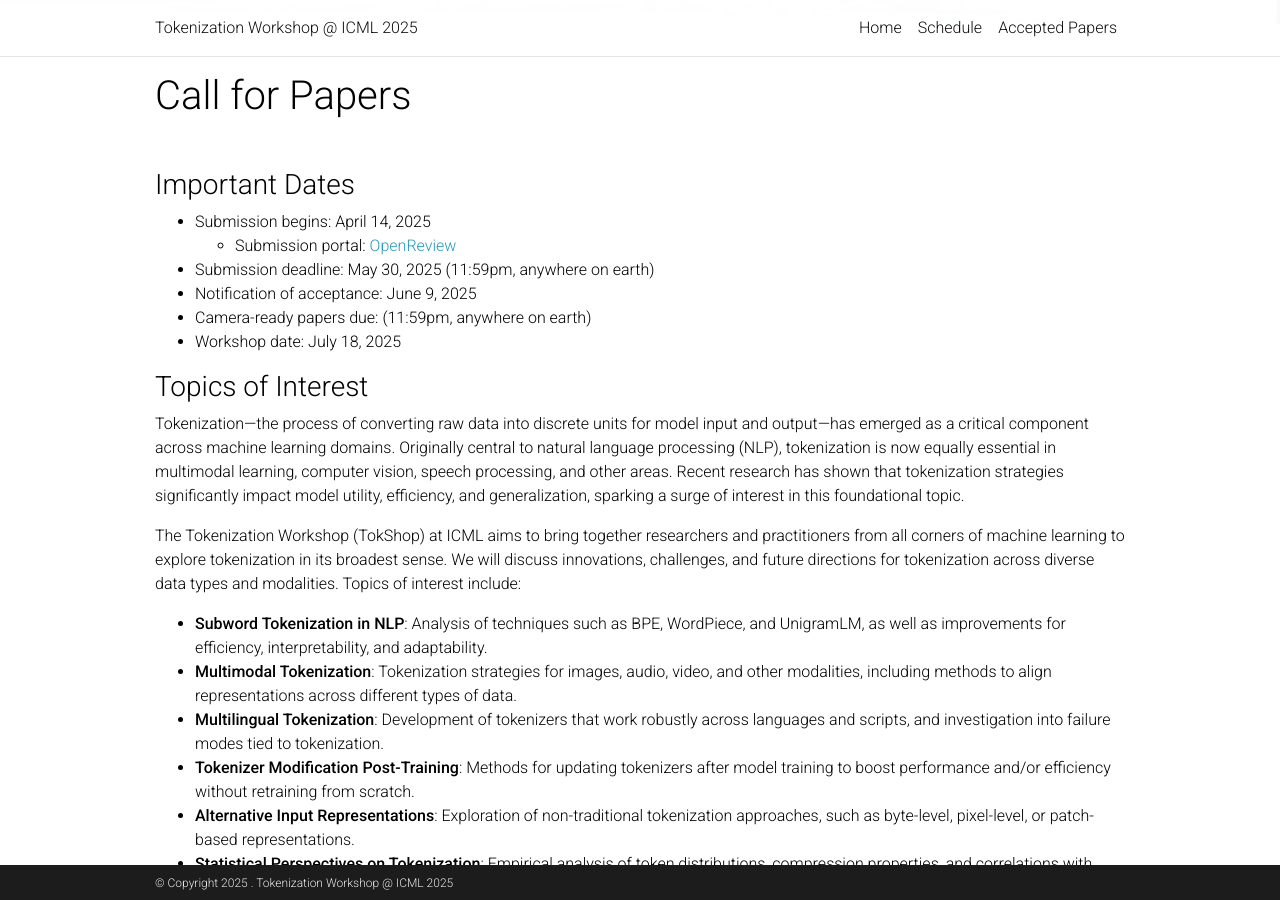
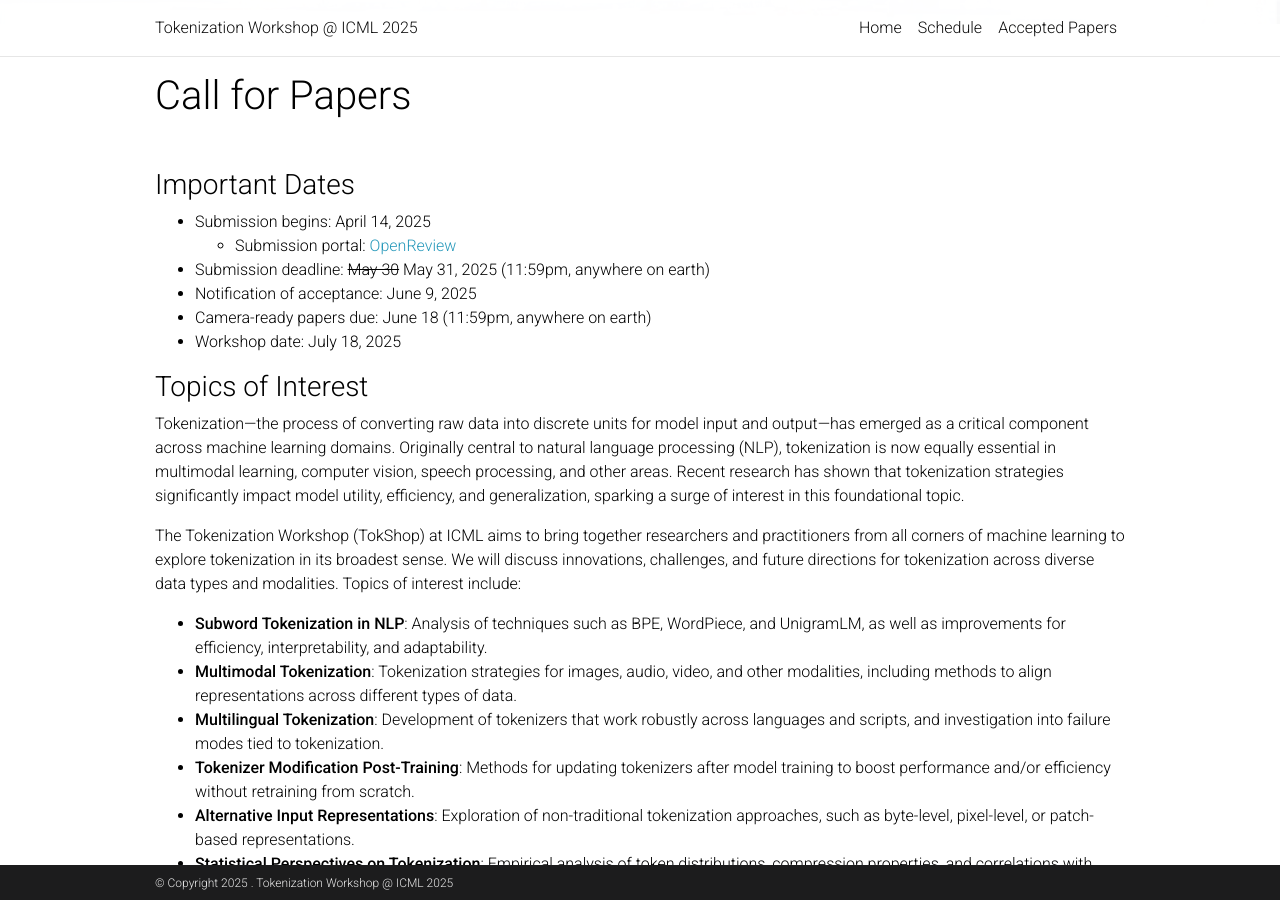
Before and after one commit to tokenization-workshop/tokenization-workshop.github.io, a Jekyll site: the page built from _pages/home.md, in a window 1280 px wide and 900 px high, scrolled down 342 px. Built offline with Jekyll 4.4.1, drawn with Linux system fonts in a browser that asks for light colours; comment, search, counter and statistics services are not loaded; a style sheet for code colours, icons or effects is not loaded.

Commit message:
updated deadlines

```diff
--- a/_pages/home.md
+++ b/_pages/home.md
@@ -13,9 +13,9 @@ nav_order: 1
 
 * Submission begins: April 14, 2025
   * Submission portal: [OpenReview](https://openreview.net/group?id=ICML.cc/2025/Workshop/TokShop#tab-recent-activity)
-* Submission deadline: May 30, 2025 (11:59pm, anywhere on earth)
+* Submission deadline: ~~May 30~~ May 31, 2025 (11:59pm, anywhere on earth)
 * Notification of acceptance: June 9, 2025
-* Camera-ready papers due:  (11:59pm, anywhere on earth)
+* Camera-ready papers due: June 18 (11:59pm, anywhere on earth)
 * Workshop date: July 18, 2025
 
 
```
